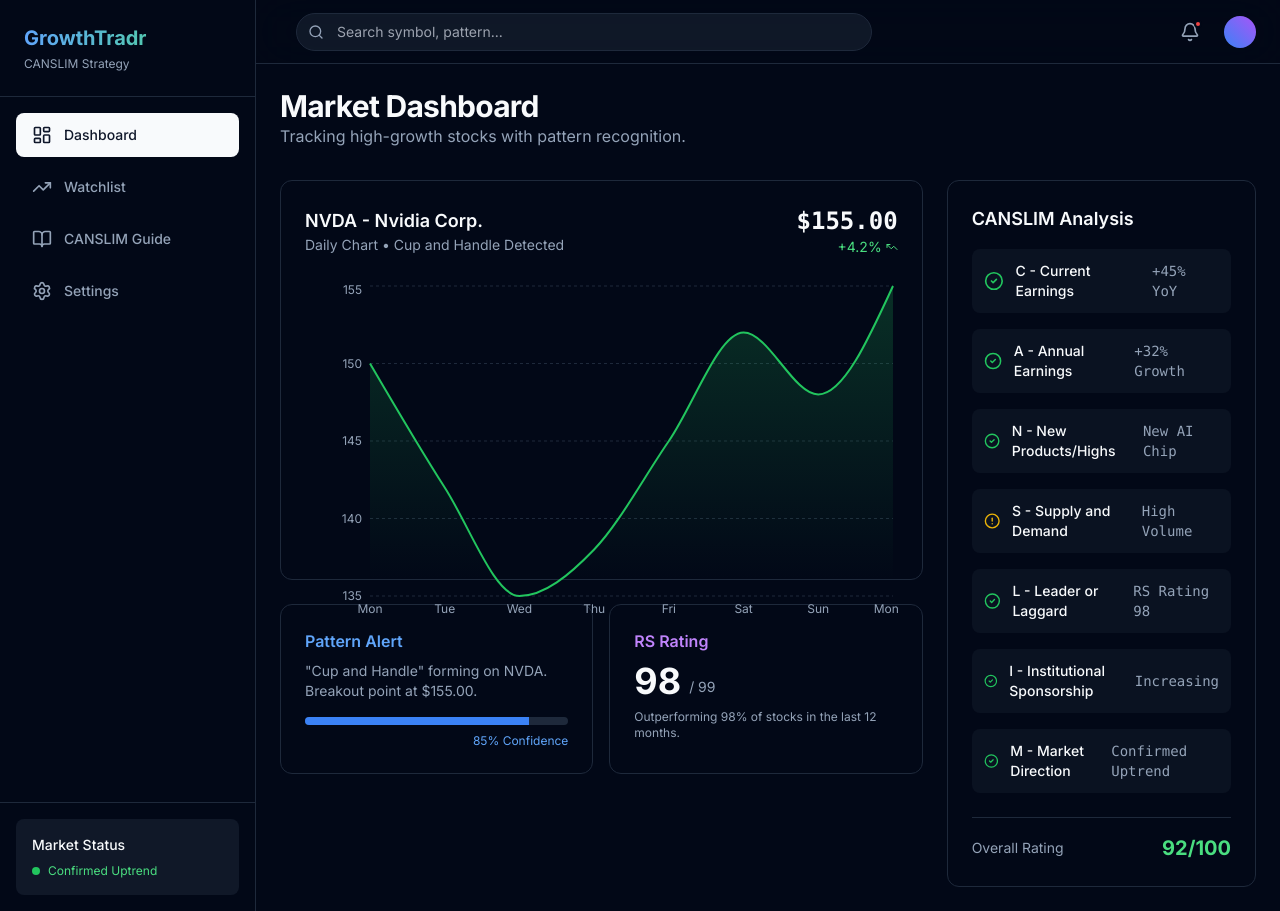
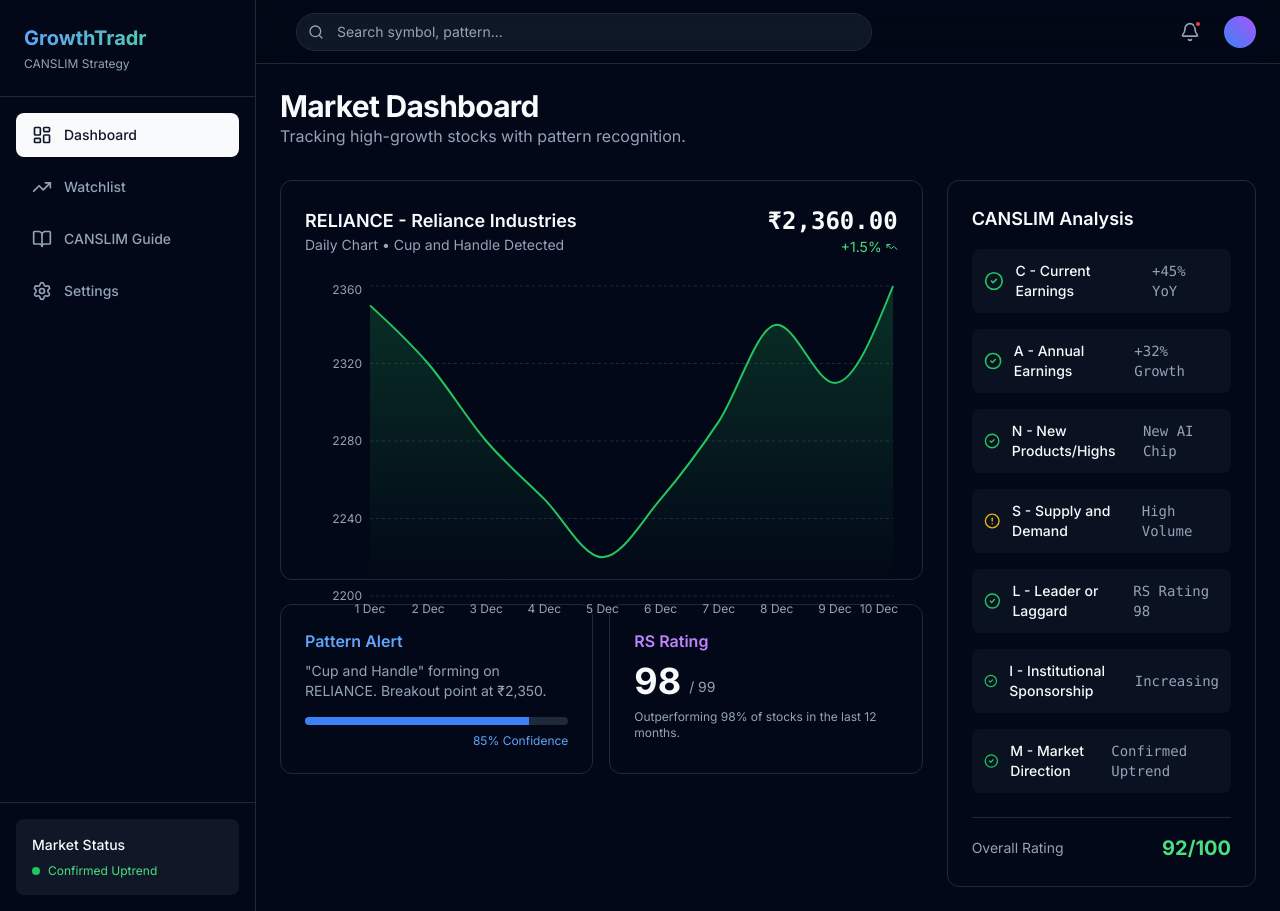
Before and after one commit to umamahesh544/canslim-stock-tracker, a React (Vite) app: page / in a window 1280 px wide. Built offline with nearby package versions, Linux system fonts and the light colour scheme.

Commit message:
Indian_Stocks_And_Navigation

```diff
--- a/src/components/Layout.tsx
+++ b/src/components/Layout.tsx
@@ -6,10 +6,12 @@ interface NavItemProps {
     icon: React.ElementType;
     label: string;
     active?: boolean;
+    onClick?: () => void;
 }
 
-const NavItem = ({ icon: Icon, label, active }: NavItemProps) => (
+const NavItem = ({ icon: Icon, label, active, onClick }: NavItemProps) => (
     <button
+        onClick={onClick}
         className={cn(
             "w-full flex items-center gap-3 px-4 py-3 text-sm font-medium rounded-lg transition-colors",
             active
@@ -36,9 +38,9 @@ export const Layout = ({ children }: { children: React.ReactNode }) => {
 
                 <nav className="flex-1 p-4 space-y-2">
                     <NavItem icon={LayoutDashboard} label="Dashboard" active />
-                    <NavItem icon={TrendingUp} label="Watchlist" />
-                    <NavItem icon={BookOpen} label="CANSLIM Guide" />
-                    <NavItem icon={Settings} label="Settings" />
+                    <NavItem icon={TrendingUp} label="Watchlist" onClick={() => alert("Watchlist feature coming soon!")} />
+                    <NavItem icon={BookOpen} label="CANSLIM Guide" onClick={() => alert("CANSLIM Guide feature coming soon!")} />
+                    <NavItem icon={Settings} label="Settings" onClick={() => alert("Settings feature coming soon!")} />
                 </nav>
 
                 <div className="p-4 border-t border-border">
--- a/src/components/StockChart.tsx
+++ b/src/components/StockChart.tsx
@@ -1,14 +1,16 @@
 import { Area, AreaChart, CartesianGrid, ResponsiveContainer, Tooltip, XAxis, YAxis } from 'recharts';
 
 const data = [
-    { date: 'Mon', price: 150 },
-    { date: 'Tue', price: 142 },
-    { date: 'Wed', price: 135 }, // Bottom of cup
-    { date: 'Thu', price: 138 },
-    { date: 'Fri', price: 145 },
-    { date: 'Sat', price: 152 }, // Rim
-    { date: 'Sun', price: 148 }, // Handle
-    { date: 'Mon', price: 155 }, // Breakout
+    { date: '1 Dec', price: 2350 },
+    { date: '2 Dec', price: 2320 },
+    { date: '3 Dec', price: 2280 }, // Cup start
+    { date: '4 Dec', price: 2250 },
+    { date: '5 Dec', price: 2220 }, // Bottom
+    { date: '6 Dec', price: 2250 },
+    { date: '7 Dec', price: 2290 },
+    { date: '8 Dec', price: 2340 }, // Rim
+    { date: '9 Dec', price: 2310 }, // Handle
+    { date: '10 Dec', price: 2360 }, // Breakout
 ];
 
 export const StockChart = () => {
@@ -16,13 +18,13 @@ export const StockChart = () => {
         <div className="bg-card border border-border rounded-xl p-6 h-[400px]">
             <div className="flex items-center justify-between mb-6">
                 <div>
-                    <h3 className="text-lg font-semibold">NVDA - Nvidia Corp.</h3>
+                    <h3 className="text-lg font-semibold">RELIANCE - Reliance Industries</h3>
                     <p className="text-sm text-muted-foreground">Daily Chart • Cup and Handle Detected</p>
                 </div>
                 <div className="text-right">
-                    <div className="text-2xl font-bold font-mono">$155.00</div>
+                    <div className="text-2xl font-bold font-mono">₹2,360.00</div>
                     <div className="text-sm text-green-400 flex items-center justify-end gap-1">
-                        +4.2% <TrendingDownIcon className="w-3 h-3 rotate-180" />
+                        +1.5% <TrendingDownIcon className="w-3 h-3 rotate-180" />
                     </div>
                 </div>
             </div>
--- a/src/pages/Dashboard.tsx
+++ b/src/pages/Dashboard.tsx
@@ -19,7 +19,7 @@ export const Dashboard = () => {
                             <div className="bg-card border border-border rounded-xl p-6">
                                 <h4 className="font-semibold mb-2 text-blue-400">Pattern Alert</h4>
                                 <p className="text-sm text-muted-foreground mb-4">
-                                    "Cup and Handle" forming on NVDA. Breakout point at $155.00.
+                                    "Cup and Handle" forming on RELIANCE. Breakout point at ₹2,350.
                                 </p>
                                 <div className="h-2 bg-muted rounded-full overflow-hidden">
                                     <div className="h-full bg-blue-500 w-[85%]" />
```
